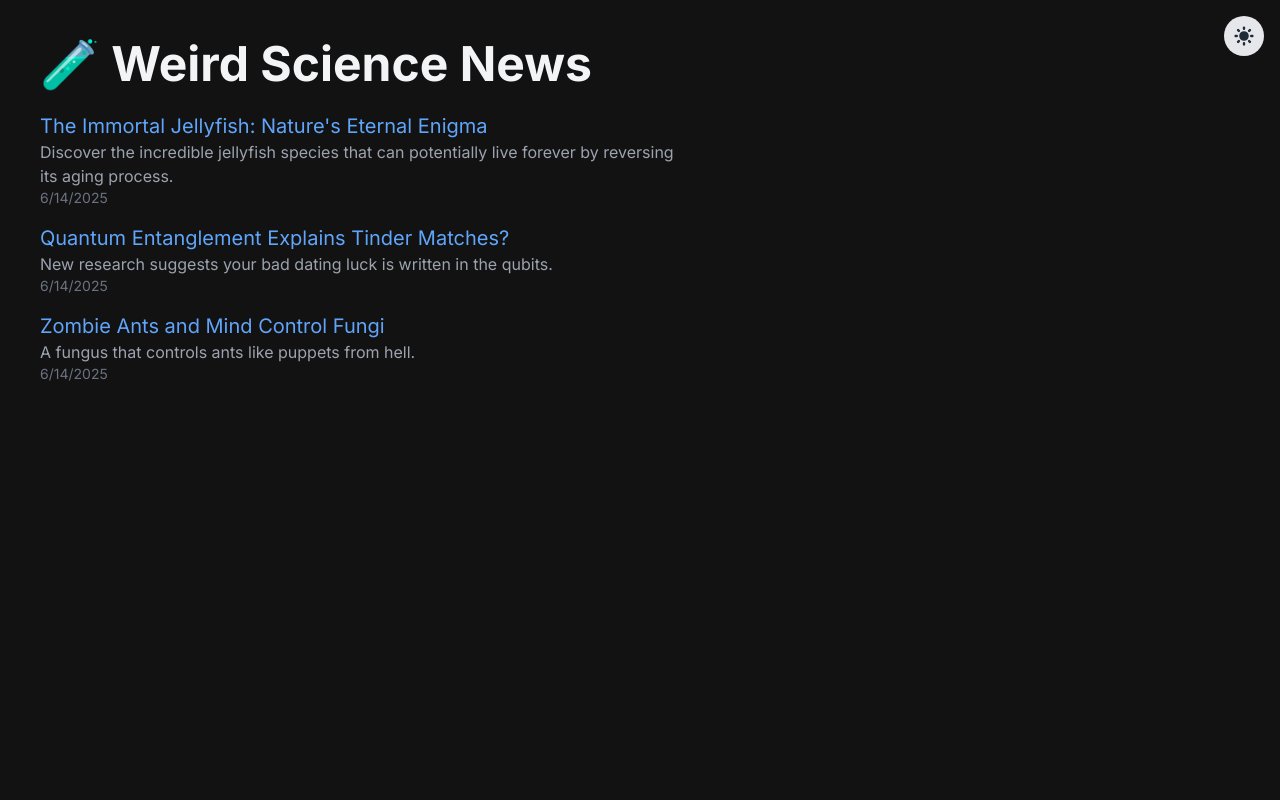
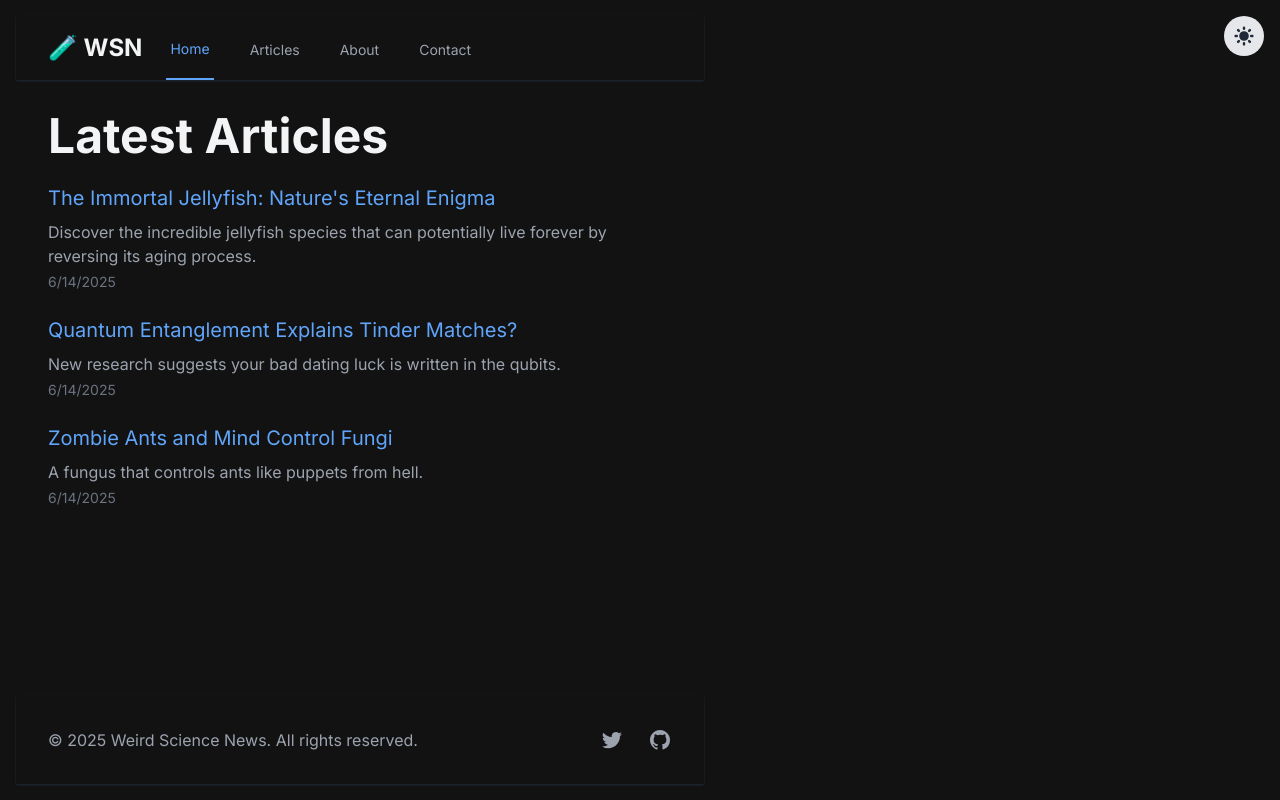
Before and after one commit to yetibeard/weird-science-news, an Astro site: page / in a window 1280 px wide. Built offline with nearby package versions, Linux system fonts and the light colour scheme; Astro itself is replaced by a stand-in of ours.

Commit message:
adds navigation and footer

```diff
--- /dev/null
+++ b/src/components/Footer.astro
@@ -0,0 +1,43 @@
+---
+const currentYear = new Date().getFullYear();
+---
+
+<footer class="bg-white dark:bg-dark-bg shadow-sm dark:shadow-gray-800 mt-8">
+  <div class="max-w-7xl mx-auto py-8 px-4 sm:px-6 lg:px-8">
+    <div class="md:flex md:items-center md:justify-between">
+      <div class="flex justify-center md:order-2 space-x-6">
+        <a
+          href="https://twitter.com/WeirdScienceNews"
+          class="text-gray-400 hover:text-gray-500 dark:hover:text-gray-300"
+          target="_blank"
+          rel="noopener noreferrer"
+        >
+          <span class="sr-only">Twitter</span>
+          <svg class="h-6 w-6" fill="currentColor" viewBox="0 0 24 24">
+            <path d="M8.29 20.251c7.547 0 11.675-6.253 11.675-11.675 0-.178 0-.355-.012-.53A8.348 8.348 0 0022 5.92a8.19 8.19 0 01-2.357.646 4.118 4.118 0 001.804-2.27 8.224 8.224 0 01-2.605.996 4.107 4.107 0 00-6.993 3.743 11.65 11.65 0 01-8.457-4.287 4.106 4.106 0 001.27 5.477A4.072 4.072 0 012.8 9.713v.052a4.105 4.105 0 003.292 4.022 4.095 4.095 0 01-1.853.07 4.108 4.108 0 003.834 2.85A8.233 8.233 0 012 18.407a11.616 11.616 0 006.29 1.84" />
+          </svg>
+        </a>
+        <a
+          href="https://github.com/weird-science-news"
+          class="text-gray-400 hover:text-gray-500 dark:hover:text-gray-300"
+          target="_blank"
+          rel="noopener noreferrer"
+        >
+          <span class="sr-only">GitHub</span>
+          <svg class="h-6 w-6" fill="currentColor" viewBox="0 0 24 24">
+            <path
+              fill-rule="evenodd"
+              d="M12 2C6.477 2 2 6.484 2 12.017c0 4.425 2.865 8.18 6.839 9.504.5.092.682-.217.682-.483 0-.237-.008-.868-.013-1.703-2.782.605-3.369-1.343-3.369-1.343-.454-1.158-1.11-1.466-1.11-1.466-.908-.62.069-.608.069-.608 1.003.07 1.531 1.032 1.531 1.032.892 1.53 2.341 1.088 2.91.832.092-.647.35-1.088.636-1.338-2.22-.253-4.555-1.113-4.555-4.951 0-1.093.39-1.988 1.029-2.688-.103-.253-.446-1.272.098-2.65 0 0 .84-.27 2.75 1.026A9.564 9.564 0 0112 6.844c.85.004 1.705.115 2.504.337 1.909-1.296 2.747-1.027 2.747-1.027.546 1.379.202 2.398.1 2.651.64.7 1.028 1.595 1.028 2.688 0 3.848-2.339 4.695-4.566 4.943.359.309.678.92.678 1.855 0 1.338-.012 2.419-.012 2.747 0 .268.18.58.688.482A10.019 10.019 0 0022 12.017C22 6.484 17.522 2 12 2z"
+              clip-rule="evenodd"
+            />
+          </svg>
+        </a>
+      </div>
+      <div class="mt-8 md:mt-0 md:order-1">
+        <p class="text-center text-base text-gray-400">
+          &copy; {currentYear} Weird Science News. All rights reserved.
+        </p>
+      </div>
+    </div>
+  </div>
+</footer>
--- /dev/null
+++ b/src/components/Navigation.astro
@@ -0,0 +1,68 @@
+---
+const navItems = [
+  { title: "Home", path: "/" },
+  { title: "Articles", path: "/articles" },
+  { title: "About", path: "/about" },
+  { title: "Contact", path: "/contact" },
+];
+
+const currentPath = Astro.url.pathname;
+---
+
+<nav class="bg-white dark:bg-dark-bg shadow-sm dark:shadow-gray-800">
+  <div class="max-w-7xl mx-auto px-4 sm:px-6 lg:px-8">
+    <div class="flex justify-between h-16">
+      <div class="flex">
+        <div class="flex-shrink-0 flex items-center">
+          <a href="/" class="text-2xl font-bold text-gray-900 dark:text-gray-100">
+            🧪 WSN
+          </a>
+        </div>
+        <div class="hidden sm:ml-6 sm:flex sm:space-x-8">
+          {
+            navItems.map(({ title, path }) => (
+              <a
+                href={path}
+                class:list={[
+                  "inline-flex items-center px-1 pt-1 text-sm font-medium",
+                  {
+                    "text-blue-600 dark:text-blue-400 border-b-2 border-blue-600 dark:border-blue-400":
+                      currentPath === path,
+                    "text-gray-500 dark:text-gray-400 hover:text-gray-700 dark:hover:text-gray-300":
+                      currentPath !== path,
+                  },
+                ]}
+              >
+                {title}
+              </a>
+            ))
+          }
+        </div>
+      </div>
+    </div>
+  </div>
+
+  <!-- Mobile menu -->
+  <div class="sm:hidden">
+    <div class="pt-2 pb-3 space-y-1">
+      {
+        navItems.map(({ title, path }) => (
+          <a
+            href={path}
+            class:list={[
+              "block pl-3 pr-4 py-2 text-base font-medium",
+              {
+                "text-blue-600 dark:text-blue-400 bg-blue-50 dark:bg-blue-900/20 border-l-4 border-blue-600 dark:border-blue-400":
+                  currentPath === path,
+                "text-gray-500 dark:text-gray-400 hover:bg-gray-50 dark:hover:bg-gray-800 hover:text-gray-700 dark:hover:text-gray-300":
+                  currentPath !== path,
+              },
+            ]}
+          >
+            {title}
+          </a>
+        ))
+      }
+    </div>
+  </div>
+</nav>
--- /dev/null
+++ b/src/layouts/BaseLayout.astro
@@ -0,0 +1,46 @@
+---
+import "../styles/base.css";
+import Navigation from "../components/Navigation.astro";
+import Footer from "../components/Footer.astro";
+import ThemeToggle from "../components/ThemeToggle.astro";
+import SEO from "../components/SEO.astro";
+
+interface Props {
+  title?: string;
+  description?: string;
+  image?: string;
+}
+
+const {
+  title = "Weird Science News",
+  description = "Explore fascinating and unusual discoveries from the world of science",
+  image = "/images/default-og.png",
+} = Astro.props;
+---
+
+<html lang="en" class="dark">
+  <head>
+    <meta charset="UTF-8" />
+    <meta name="viewport" content="width=device-width, initial-scale=1.0" />
+    <SEO title={title} description={description} image={image} />
+    <link rel="stylesheet" href="/styles/global.css" />
+  </head>
+  <body class="min-h-screen flex flex-col theme-transition">
+    <ThemeToggle />
+    <Navigation />
+
+    <main class="flex-grow">
+      <div class="max-w-7xl mx-auto px-4 sm:px-6 lg:px-8 py-8">
+        <slot />
+      </div>
+    </main>
+
+    <Footer />
+
+    <script>
+      // Handle initial theme
+      const theme = localStorage.getItem("theme") || "dark";
+      document.documentElement.classList.toggle("dark", theme === "dark");
+    </script>
+  </body>
+</html>
--- /dev/null
+++ b/src/pages/about.astro
@@ -0,0 +1,15 @@
+---
+import BaseLayout from "../layouts/BaseLayout.astro";
+---
+
+<BaseLayout title="About - Weird Science News">
+  <h1 class="text-4xl font-bold mb-6 text-gray-900 dark:text-gray-100">About Us</h1>
+  <div class="prose dark:prose-invert max-w-none">
+    <p class="text-lg text-gray-600 dark:text-gray-400">
+      Welcome to Weird Science News, where we explore the strangest and most fascinating discoveries in the world of science. Our mission is to make complex scientific concepts accessible while highlighting the peculiar and extraordinary aspects of scientific research.
+    </p>
+    <p class="text-lg text-gray-600 dark:text-gray-400 mt-4">
+      From zombie ants to quantum physics paradoxes, we cover the most intriguing stories that showcase the wonderful weirdness of our universe. Our team of writers works hard to bring you accurate, well-researched articles that will both educate and entertain.
+    </p>
+  </div>
+</BaseLayout>
--- a/src/pages/index.astro
+++ b/src/pages/index.astro
@@ -1,7 +1,5 @@
 ---
-import SEO from "../components/SEO.astro";
-import ThemeToggle from "../components/ThemeToggle.astro";
-import "../styles/base.css";
+import BaseLayout from "../layouts/BaseLayout.astro";
 
 const postImports = import.meta.glob("../content/*.md", { eager: true });
 
@@ -34,23 +32,11 @@ const structuredData = {
 };
 ---
 
-<html lang="en" class="dark">
-  <head>
-    <meta charset="UTF-8" />
-    <SEO />
-    <link rel="stylesheet" href="/styles/global.css" />
-    <script
-      type="application/ld+json"
-      set:html={JSON.stringify(structuredData)}
-    />
-  </head>
-  <body class="theme-transition">
-    <ThemeToggle />
-    <main class="max-w-3xl mx-auto p-6">
+<BaseLayout>
   <h1 class="text-5xl font-bold mb-6 text-gray-900 dark:text-gray-100">
-        🧪 Weird Science News
+    Latest Articles
   </h1>
-      <ul class="space-y-4">
+  <ul class="space-y-6">
     {
       posts.map((post) => (
         <li class="group">
@@ -60,14 +46,12 @@ const structuredData = {
           >
             {post.title}
           </a>
-              <p class="text-gray-600 dark:text-gray-400">{post.summary}</p>
-              <div class="text-sm text-gray-500 dark:text-gray-500">
+          <p class="text-gray-600 dark:text-gray-400 mt-2">{post.summary}</p>
+          <div class="text-sm text-gray-500 dark:text-gray-500 mt-1">
             {new Date(post.date).toLocaleDateString()}
           </div>
         </li>
       ))
     }
   </ul>
-    </main>
-  </body>
-</html>
+</BaseLayout>
```
Lines whose indentation alone changed are shown as unchanged.
